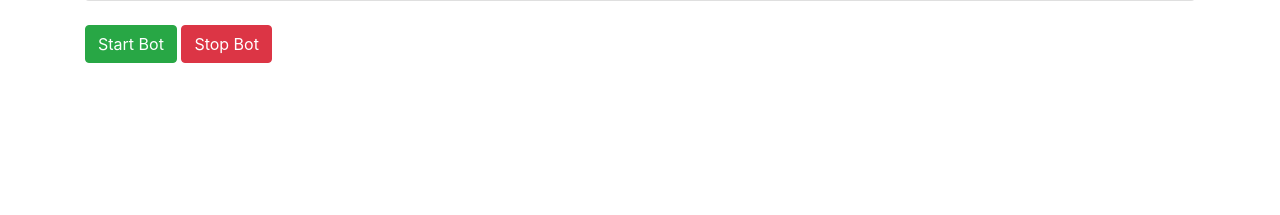
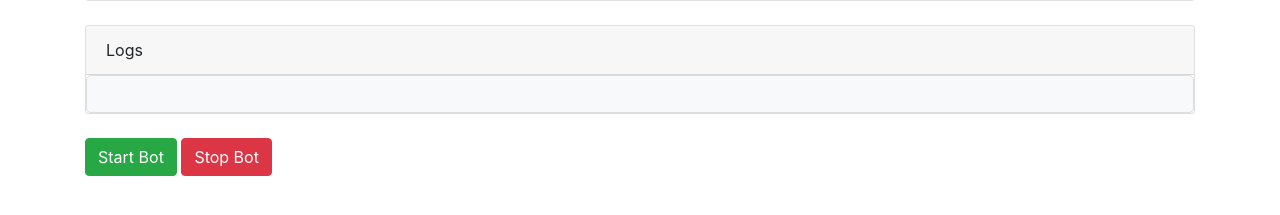
Before and after one commit to JeraldCrisBergantinos/RSIBOT, a Flask app: template templates/dashboard.html in a window 1280 px wide. Shown: the part 370-585 px from the top of the page. Run offline with Flask 3, Linux system fonts and the light colour scheme; the template is opened without the code that fills it, so the values that code supplies are empty; parts of the project's set-up code (start-up, migrations or seed data) failed here and were passed over; some libraries are stand-ins or nearby versions.

Commit message:
Added the logs to web UI

```diff
--- a/app.py
+++ b/app.py
@@ -19,10 +19,11 @@ bot = RSITradingBot(
 @app.route('/')
 def dashboard():
     """
-    Render the dashboard template showing the current status of the bot.
+    Render the dashboard template showing the current status of the bot and recent logs.
     """
     status = bot.get_status()
-    return render_template('dashboard.html', status=status)
+    logs = bot.get_logs(100)  # Get the last 100 log messages
+    return render_template('dashboard.html', status=status, logs=logs)
 
 @app.route('/start', methods=['POST'])
 def start_bot():
@@ -53,6 +54,13 @@ def status():
     """
     return jsonify(bot.get_status()), 200
 
+@app.route('/logs', methods=['GET'])
+def logs():
+    """
+    API endpoint to return the latest logs from the trading bot.
+    """
+    return jsonify(bot.get_logs(100)), 200
+
 if __name__ == '__main__':
     # Run Flask app in debug mode for development
     app.run(debug=True)
--- a/templates/dashboard.html
+++ b/templates/dashboard.html
@@ -4,6 +4,17 @@
     <meta charset="UTF-8">
     <title>RSI Trading Bot Dashboard</title>
     <link rel="stylesheet" href="https://stackpath.bootstrapcdn.com/bootstrap/4.5.0/css/bootstrap.min.css">
+    <style>
+        /* Style for a scrollable logs container */
+        #logs-container {
+            max-height: 300px;
+            overflow-y: scroll;
+            background: #f8f9fa;
+            padding: 10px;
+            border: 1px solid #ddd;
+            border-radius: 5px;
+        }
+    </style>
 </head>
 <body>
 <div class="container mt-5">
@@ -17,6 +28,14 @@
             <p><strong>In Position:</strong> {{ status.in_position }}</p>
             <p><strong>Total Profit:</strong> {{ status.total_profit }}</p>
             <p><strong>Data Points Collected:</strong> {{ status.data_points }}</p>
+        </div>
+    </div>
+    <div class="card mt-4">
+        <div class="card-header">
+            Logs
+        </div>
+        <div class="card-body" id="logs-container">
+            <pre>{{ logs|join('\n') }}</pre>
         </div>
     </div>
     <div class="mt-4">
@@ -42,6 +61,14 @@
             location.reload();
         });
     });
+
+    // Poll the /logs endpoint every 5 seconds to refresh the logs section
+    setInterval(function(){
+        $.get('/logs', function(data){
+            let logsText = data.join('\n');
+            $('#logs-container').html('<pre>' + logsText + '</pre>');
+        });
+    }, 5000);
 </script>
 </body>
 </html>
```
Also changed, not shown: rsi_trading_bot.py (+30 -17 lines).
